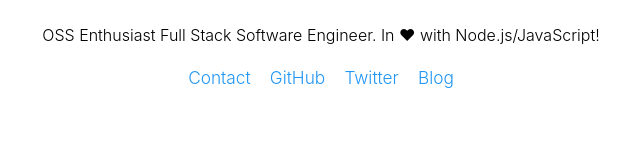
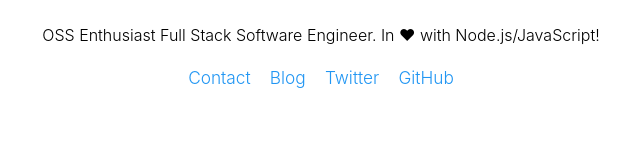
Before and after one commit to ahmed-taj/ahmed.sd, a Gatsby app: page / in a window 1280 px wide. Shown: the part 416-573 px from the top of the page, without its empty margins (319-959 px from the left). Built offline with nearby package versions, Linux system fonts and the light colour scheme.

Commit message:
Reorder links

```diff
--- a/src/pages/index.js
+++ b/src/pages/index.js
@@ -23,13 +23,13 @@ export default () => (
 					<a href="mailto:ah.tajelsir@gmail.com"> Contact</a>
 				</li>
 				<li>
-					<a href="https://github.com/ahmed-taj"> GitHub</a>
+					<a href="https://medium.com/ahmed-t-ali"> Blog</a>
 				</li>
 				<li>
 					<a href="https://twitter.com/ah_tajelsir"> Twitter</a>
 				</li>
 				<li>
-					<a href="https://medium.com/ahmed-t-ali"> Blog</a>
+					<a href="https://github.com/ahmed-taj"> GitHub</a>
 				</li>
 			</ul>
 		</section>
```
